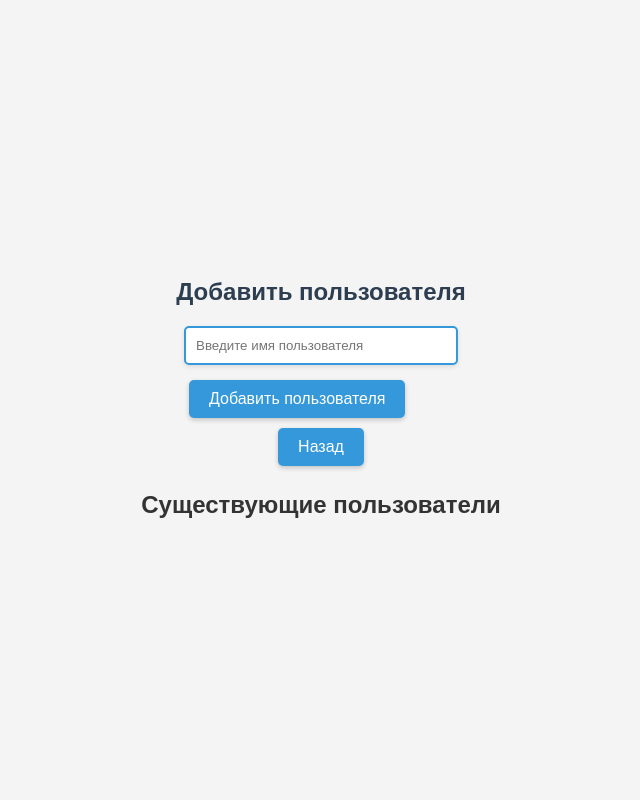
After one commit to KoroLev2512/Shopping-list-prioritizing, a Django app: template add_product/templates/add_user.html in a window 1280 px wide. The commit adds this page. Shown: the whole page, without its empty margins (319-959 px from the left). Run offline with Django 5.2, Linux system fonts and the light colour scheme; the template is opened without the code that fills it, so the values that code supplies are empty.

Commit message:
Добавил создание и удаление пользователей

```diff
--- /dev/null
+++ b/add_product/templates/add_user.html
@@ -0,0 +1,83 @@
+<!DOCTYPE html>
+<html lang="ru">
+<head>
+    <meta charset="UTF-8">
+    <meta name="viewport" content="width=device-width, initial-scale=1.0">
+    <title>Список покупок - Мама </title>
+    <style>
+        body {
+            font-family: 'Arial', sans-serif;
+            background-color: #f4f4f4;
+            color: #333;
+            margin: 0;
+            padding: 0;
+            display: flex;
+            flex-direction: column;
+            align-items: center;
+            justify-content: center;
+            height: 100vh;
+        }
+
+        h1 {
+            margin-bottom: 20px;
+            font-size: 24px;
+            color: #2c3e50;
+        }
+
+        input[type="text"] {
+            padding: 10px;
+            border: 2px solid #3498db;
+            border-radius: 5px;
+            width: 250px;
+            margin-bottom: 10px;
+            box-shadow: 0 2px 5px rgba(0,0,0,0.1);
+        }
+
+        button {
+            padding: 10px 20px;
+            border: none;
+            border-radius: 5px;
+            background-color: #3498db;
+            color: white;
+            font-size: 16px;
+            cursor: pointer;
+            margin: 5px;
+            transition: background-color 0.3s;
+            box-shadow: 0 2px 5px rgba(0,0,0,0.2);
+        }
+
+        button:hover {
+            background-color: #2980b9;
+        }
+
+        button:focus {
+            outline: none;
+        }
+    </style>
+</head>
+
+<body>
+    <h1>Добавить пользователя</h1>
+
+    <form method="post" action="{% url 'add_user' %}">
+        {% csrf_token %}
+        <input type="text" name="username" placeholder="Введите имя пользователя"><br>
+        <button type="submit">Добавить пользователя</button>
+    </form>
+    <button onclick="window.location.href='{% url 'home' %}'" >Назад</button>
+
+    <h2>Существующие пользователи</h2>
+    <div style="display: flex; justify-content: center;">
+        {% for user in users %}
+            {% if user != "Товары для семьи" %}
+            <button onclick="window.location.href='{% url 'user' name=user %}'" style="background-color: #7700ff; color: white;">{{ user }}</button>
+            {% endif %}
+        {% endfor %}
+    </div>
+
+</body>
+</html>
+</body>
+</html>
+</body>
+</html>
--- a/add_product/templates/home.html
+++ b/add_product/templates/home.html
@@ -92,6 +92,7 @@
     {% for user in users %}
         <button onclick="window.location.href='{% url 'user' name=user %}'">{{ user }}</button>
     {% endfor %}
+    <button style="background-color: #9fa1a0; color: #fff; border: none; padding: 10px 20px; font-size: 16px; cursor: pointer;" onclick=window.location.href='{% url "add_user" %}'>+</button>
 
     </div>
      <h2>Голосование за покупки</h2>
--- a/add_product/templates/user.html
+++ b/add_product/templates/user.html
@@ -64,6 +64,11 @@
     <input type="text" id="itemInput" placeholder="Введите товар">
     <button onclick="addItem()">Добавить товар</button>
     <button onclick=window.location.href="{% url 'home' %}">Назад</button>
+    <form action="{% url 'delete_user' %}" method="post">
+        {% csrf_token %}
+        <input type="hidden" name="username" value="{{ name }}">
+        <button type="submit" style="background-color: rgb(153, 49, 49); color: white;">Удалить пользователя</button>
+    </form>
 
     <script>
         function addItem() {
--- a/product_project/urls.py
+++ b/product_project/urls.py
@@ -3,6 +3,8 @@ from add_product import views
 
 product_patterns = [
     path('<str:name>/', views.user, name='user'),
+    path('add_user', views.add_user, name='add_user'),
+    path('delete_user', views.delete_user, name='delete_user')
     # re_path(r'^(family|семья)/$', views.family2, kwargs={"name":"family"}, name='fam'), # Через регулярку
 ]
 
```
Also changed, not shown: add_product/views.py (+16 -3 lines).
